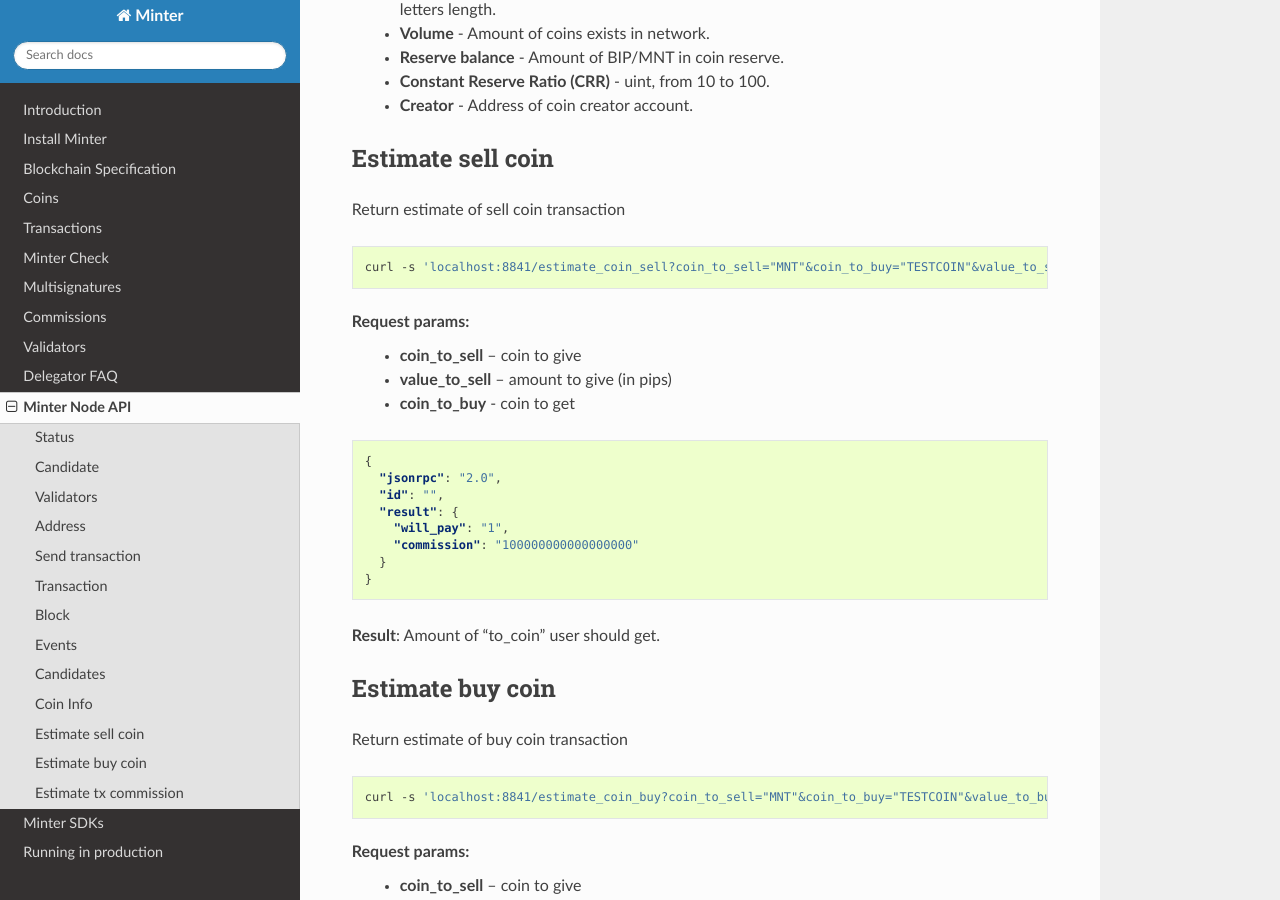
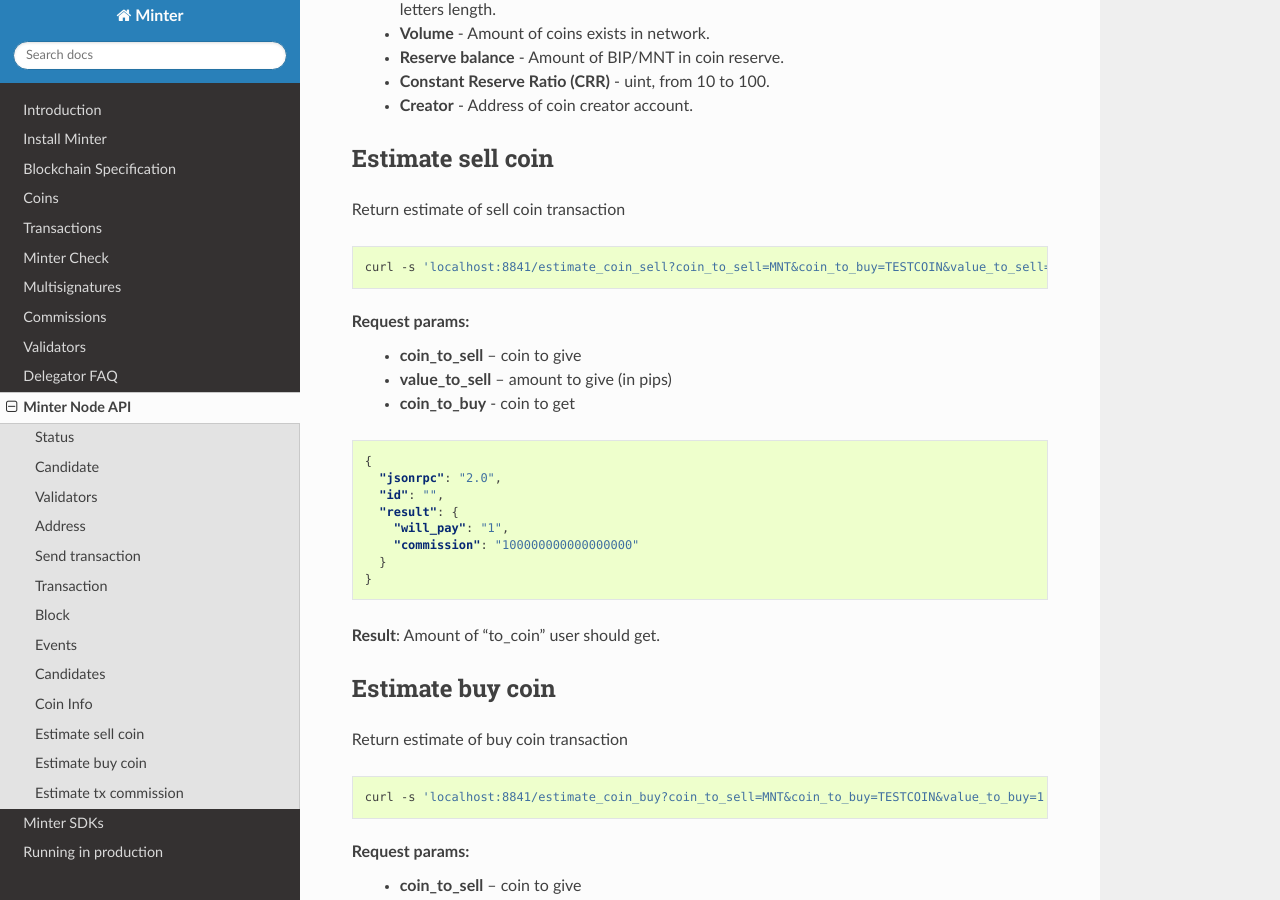
Before and after one commit to MinterTeam/minter-go-node, a Sphinx documentation site: the page built from docs/api.rst, in a window 1280 px wide and 900 px high, scrolled down 7056 px. Built offline with Sphinx 7.4.7 and the Read the Docs theme 2.0.0, drawn with Linux system fonts in a browser that asks for light colours; some of the changed text lies outside the part shown.

Commit message:
Set quotes as not necessary attribute 2

```diff
--- a/docs/api.rst
+++ b/docs/api.rst
@@ -367,7 +367,7 @@ Returns information about coin.
 
 .. code-block:: bash
 
-    curl -s 'localhost:8841/coin_info?symbol="{SYMBOL}"'
+    curl -s 'localhost:8841/coin_info?symbol={SYMBOL}'
 
 .. code-block:: json
 
@@ -398,7 +398,7 @@ Return estimate of sell coin transaction
 
 .. code-block:: bash
 
-    curl -s 'localhost:8841/estimate_coin_sell?coin_to_sell="MNT"&coin_to_buy="TESTCOIN"&value_to_sell="1"'
+    curl -s 'localhost:8841/estimate_coin_sell?coin_to_sell=MNT&coin_to_buy=TESTCOIN&value_to_sell=1'
 
 Request params:
     - **coin_to_sell** – coin to give
@@ -425,7 +425,7 @@ Return estimate of buy coin transaction
 
 .. code-block:: bash
 
-    curl -s 'localhost:8841/estimate_coin_buy?coin_to_sell="MNT"&coin_to_buy="TESTCOIN"&value_to_buy="1"'
+    curl -s 'localhost:8841/estimate_coin_buy?coin_to_sell=MNT&coin_to_buy=TESTCOIN&value_to_buy=1'
 
 Request params:
     - **coin_to_sell** – coin to give
```
Also changed, not shown: other parts of docs/api.rst (+1 -1 lines), 1 other file.
